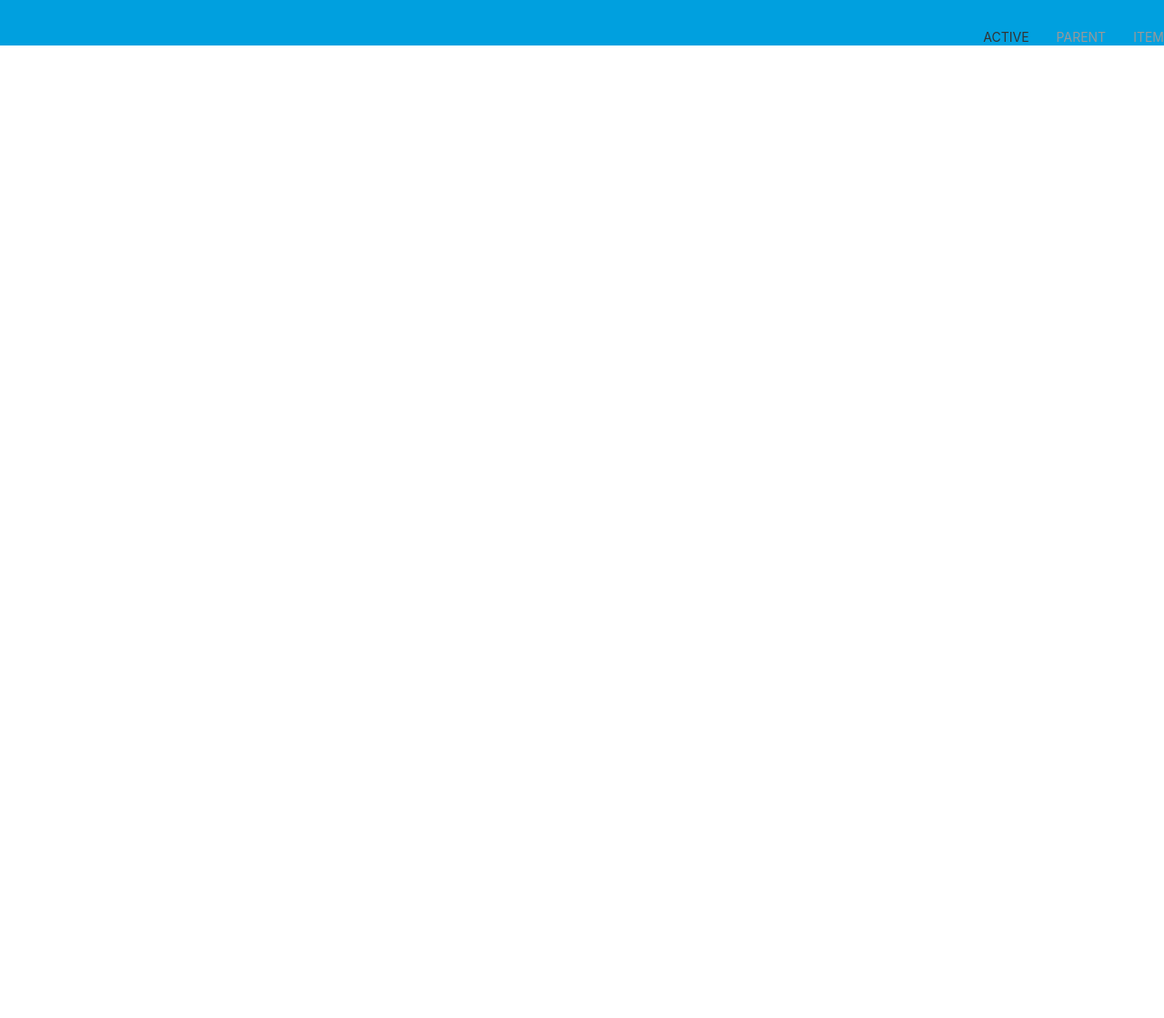
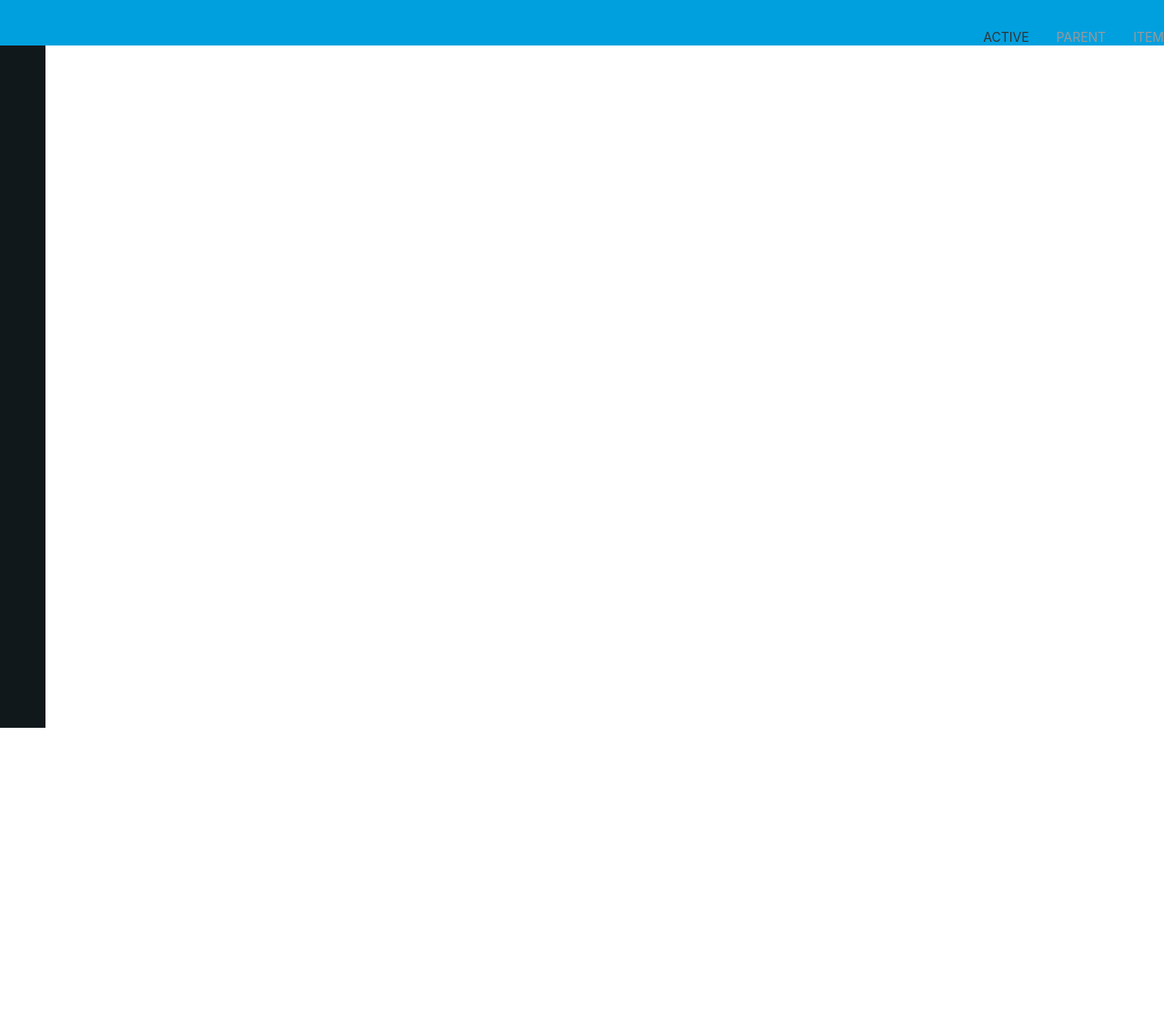
Before and after one commit to MattDavis00/mattdavis.info, a PHP site: page /dev/index.html in a window 1280 px wide. Shown: the top 1119 px of the page at 91% size. Run offline with PHP 8.4, Linux system fonts and the light colour scheme; some libraries are stand-ins or nearby versions.

Commit message:
Added the changed the side-nav div to actuall have a background and start below the navbar.

```diff
--- a/dev/css/ui-kit-main.css
+++ b/dev/css/ui-kit-main.css
@@ -2,6 +2,15 @@
 	background: #00a0df;
 	box-shadow: none;
 	height: 50px
+}
+
+#side-nav{
+	box-shadow: none;
+	position: fixed;
+	top: 50px;
+	bottom: 0;
+	width: 50px;
+	background: #11181c
 }
 
 /* Colour Palette*/
```
